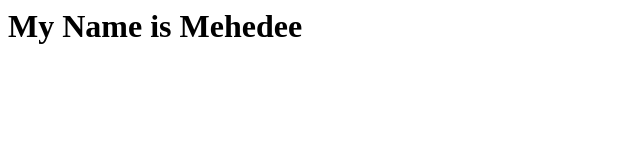
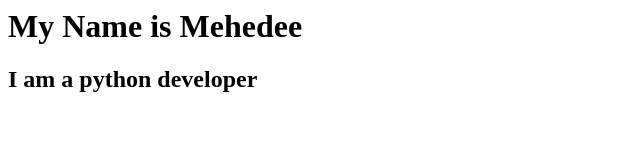
Before and after one commit to mehedee76/mehedee76.github.io, a plain HTML site: page index.html in a window 1280 px wide. Shown: the whole page, without its empty margins (0-640 px from the left). Drawn offline with Linux system fonts and the light colour scheme.

Commit message:
add my title

```diff
--- a/index.html
+++ b/index.html
@@ -6,6 +6,7 @@
 <body>
 
    <h1>My Name is Mehedee</h1>
+   <h2>I am a python developer</h2>
 </body>
 
 </html>
```
